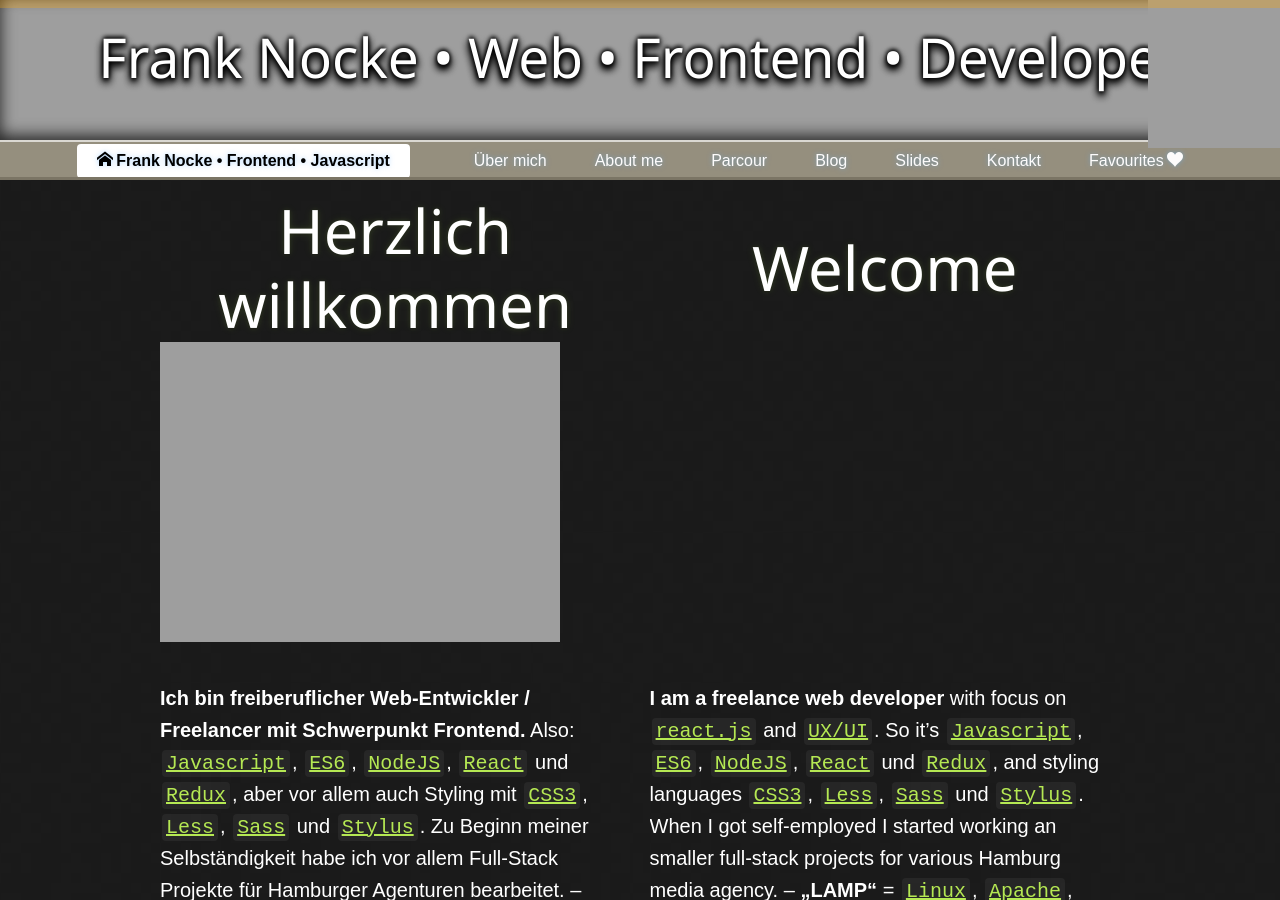
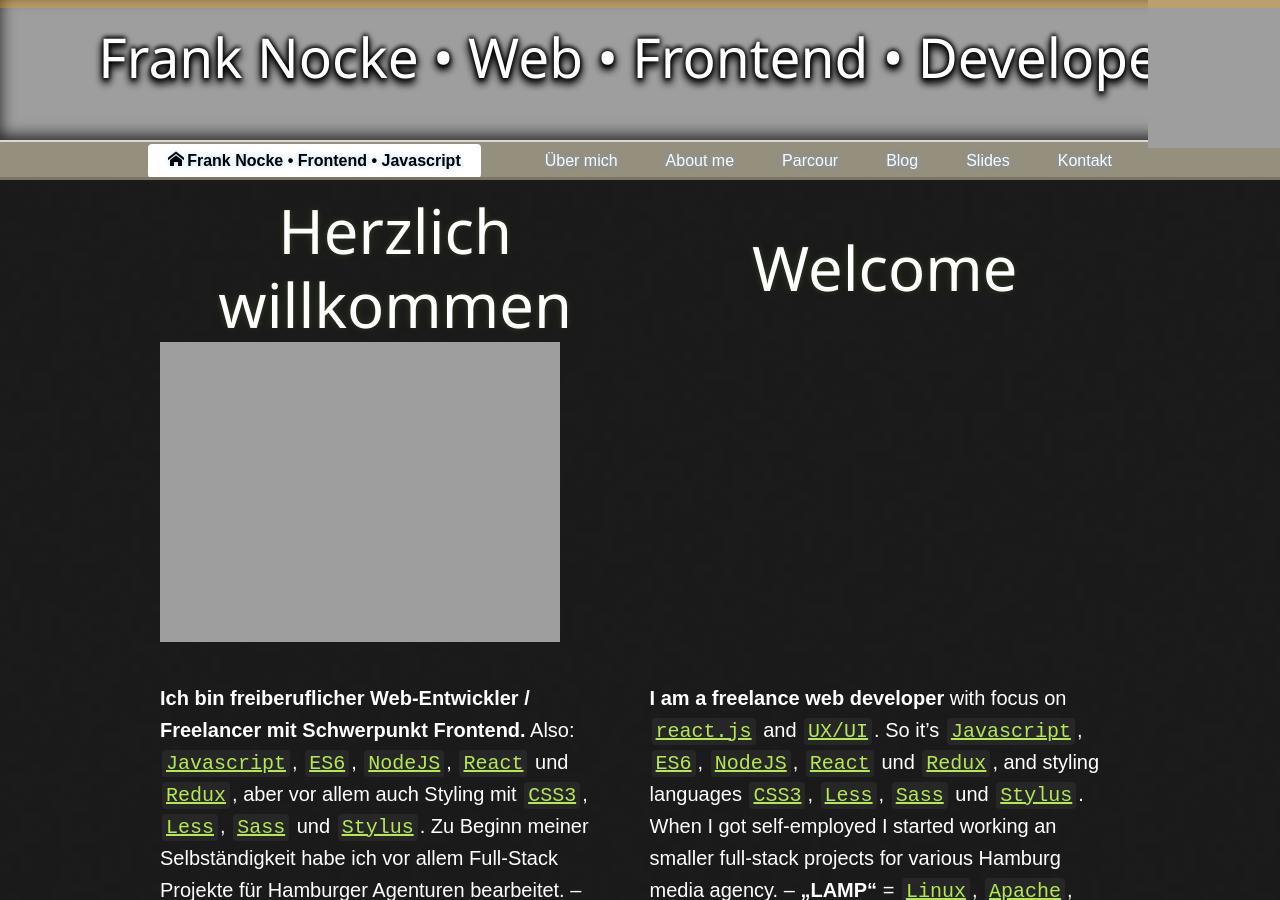
Before and after one commit to nocke/jekyll.nocke.de, a Jekyll site: the page built from index.md, in a window 1280 px wide and 900 px high. Built offline with Jekyll 4.4.1, drawn with Linux system fonts in a browser that asks for light colours; some web fonts are replaced.

Commit message:
temporary disable favorites

```diff
--- a/_includes/menu-header.html
+++ b/_includes/menu-header.html
@@ -14,6 +14,7 @@
         </li>
         {% endfor %}
 
-        <li class='fav{% if url == '/favorites/' %} active {% endif %}'><a href="/favorites/"><div><span>Favourites&thinsp;</span><i class='icon-heart'></i></div></a></li>
+        <!-- <li class='fav{% if url == '/favorites/' %} active {% endif %}'><a href="/favorites/"><div><span>Favourites&thinsp;</span><i class='icon-heart'></i></div></a></li>
+         -->
     </ul>
 </nav>
```
